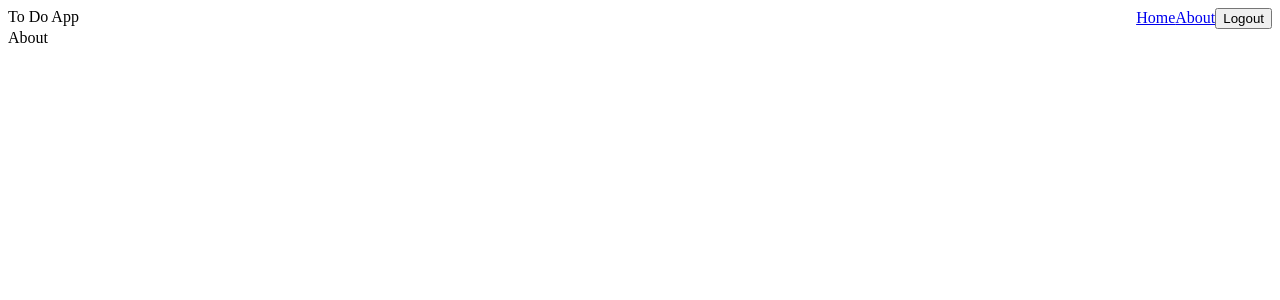
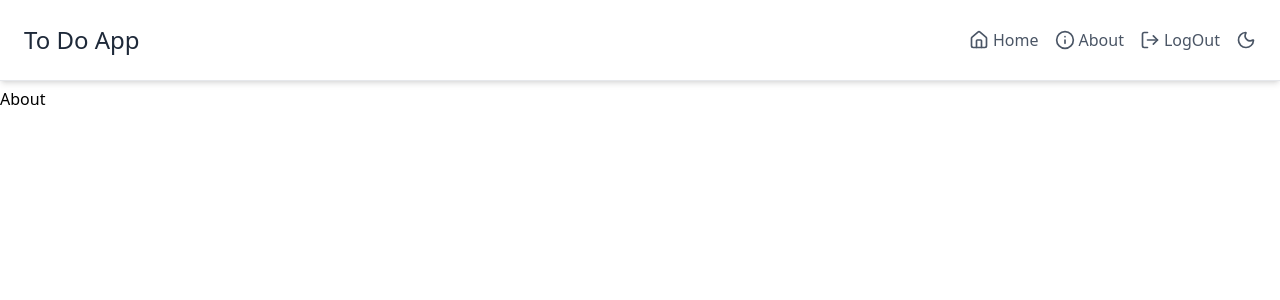
Before and after one commit to DhayananthB/todo-app, a React (Vite) app: page /about in a window 1280 px wide. Shown: the top 300 px of the page. Built offline with nearby package versions, Linux system fonts and the light colour scheme; no server answers; sample sign-in values are in the browser's storage.

Commit message:
added tailwind css and created dark and light mode

```diff
--- a/package.json
+++ b/package.json
@@ -10,10 +10,13 @@
     "preview": "vite preview"
   },
   "dependencies": {
+    "@tailwindcss/vite": "^4.1.11",
     "firebase": "^12.0.0",
+    "lucide-react": "^0.525.0",
     "react": "^19.1.0",
     "react-dom": "^19.1.0",
-    "react-router-dom": "^7.7.0"
+    "react-router-dom": "^7.7.0",
+    "tailwindcss": "^4.1.11"
   },
   "devDependencies": {
     "@eslint/js": "^9.30.1",
--- a/src/components/Header.jsx
+++ b/src/components/Header.jsx
@@ -2,22 +2,53 @@ import { Link } from "react-router-dom";
 import { useNavigate } from "react-router-dom";
 import { signOut } from "firebase/auth";
 import { auth } from "../firebase";
+import { Home, Info, LogOut, Sun, Moon } from "lucide-react";
+import { useEffect, useState } from "react";
 
 const Header = () => {
     const navigate = useNavigate();
-    const handleLogout = async ()=>{
+    const handleLogout = async () => {
         await signOut(auth);
         navigate("/login")
     }
+    const [isDark, setIsDark] = useState(
+        () => {
+            const theme = localStorage.getItem("theme");
+            if (theme) return theme === "dark";
+            return window.matchMedia("(prefers-color-scheme:dark)").matches;
+        }
+    );
+
+    useEffect(() => {
+        const root = document.documentElement;
+        if (isDark) {
+            root.classList.add("dark");
+            localStorage.setItem("theme", "dark");
+        } else {
+            root.classList.remove("dark");
+            localStorage.setItem("theme", "light")
+        }
+    }, [isDark]);
 
     return (
-        <div style={{ display: "flex", justifyContent: "space-between" }}>
-            <div>To Do App</div>
-            <div>
-                <Link to="/">Home</Link>
-                <Link to="/about">About</Link>
-                <button onClick={handleLogout}>Logout</button>
-
+        <div className="bg-white shadow-md p-6 flex justify-between mb-1.5 dark:bg-gray-900 dark:text-gray-100 border-b border-gray-200 dark:border-gray-700" >
+            <div className="text-2xl text-gray-800 dark:text-gray-100">To Do App</div>
+            <div className="flex space-x-4 items-center">
+                <Link to="/" className="flex items-center gap-1 text-gray-600 hover:text-blue-600 dark:text-gray-300 dark:hover:text-blue-400 transition-colors">
+                    <Home size={20} />
+                    <span className="hidden sm:inline">Home</span>
+                </Link>
+                <Link to="/about" className="flex items-center gap-1 text-gray-600 hover:text-blue-600 dark:text-gray-300 dark:hover:text-blue-400 transition-colors">
+                    <Info size={20} />
+                    <span className="hidden sm:inline">About</span>
+                </Link>
+                <p onClick={handleLogout} className="flex items-center gap-1 cursor-pointer text-gray-600 hover:text-red-600 dark:text-gray-300 dark:hover:text-red-400 transition-colors" >
+                    <LogOut size={20} />
+                    <span className="hidden sm:inline">LogOut</span>
+                </p>
+                <div onClick={() => setIsDark(!isDark)} className="cursor-pointer text-gray-600 hover:text-yellow-600 dark:text-gray-300 dark:hover:text-yellow-400 transition-colors">
+                    {isDark ? <Sun size={20} /> : <Moon size={20} />}
+                </div>
             </div>
         </div>
     )
--- a/src/index.css
+++ b/src/index.css
@@ -0,0 +1,3 @@
+@import "tailwindcss";
+
+@custom-variant dark (&:where(.dark, .dark *));
--- a/vite.config.js
+++ b/vite.config.js
@@ -1,7 +1,8 @@
 import { defineConfig } from 'vite'
 import react from '@vitejs/plugin-react-swc'
+import tailwindcss from '@tailwindcss/vite'
 
 // https://vite.dev/config/
 export default defineConfig({
-  plugins: [react()],
+  plugins: [tailwindcss(),react()],
 })
```
Also changed, not shown: 1 other file (tests, documents, lock files or other folders).
